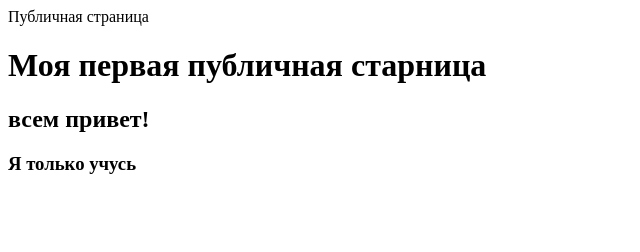
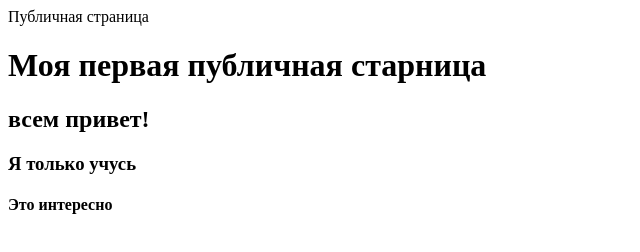
Before and after one commit to irinarumyantseva26032008/mySite, a plain HTML site: page index.html in a window 1280 px wide. Shown: the whole page, without its empty margins (0-640 px from the left). Drawn offline with Linux system fonts and the light colour scheme.

Commit message:
commit 4

```diff
--- a/index.html
+++ b/index.html
@@ -10,5 +10,6 @@
     <H1>Моя первая публичная старница</H1>
     <h2>всем привет!</h2>
      <h3>Я только учусь</h3>
+     <h4>Это интересно</h4>
 </body>
 </html>
```
